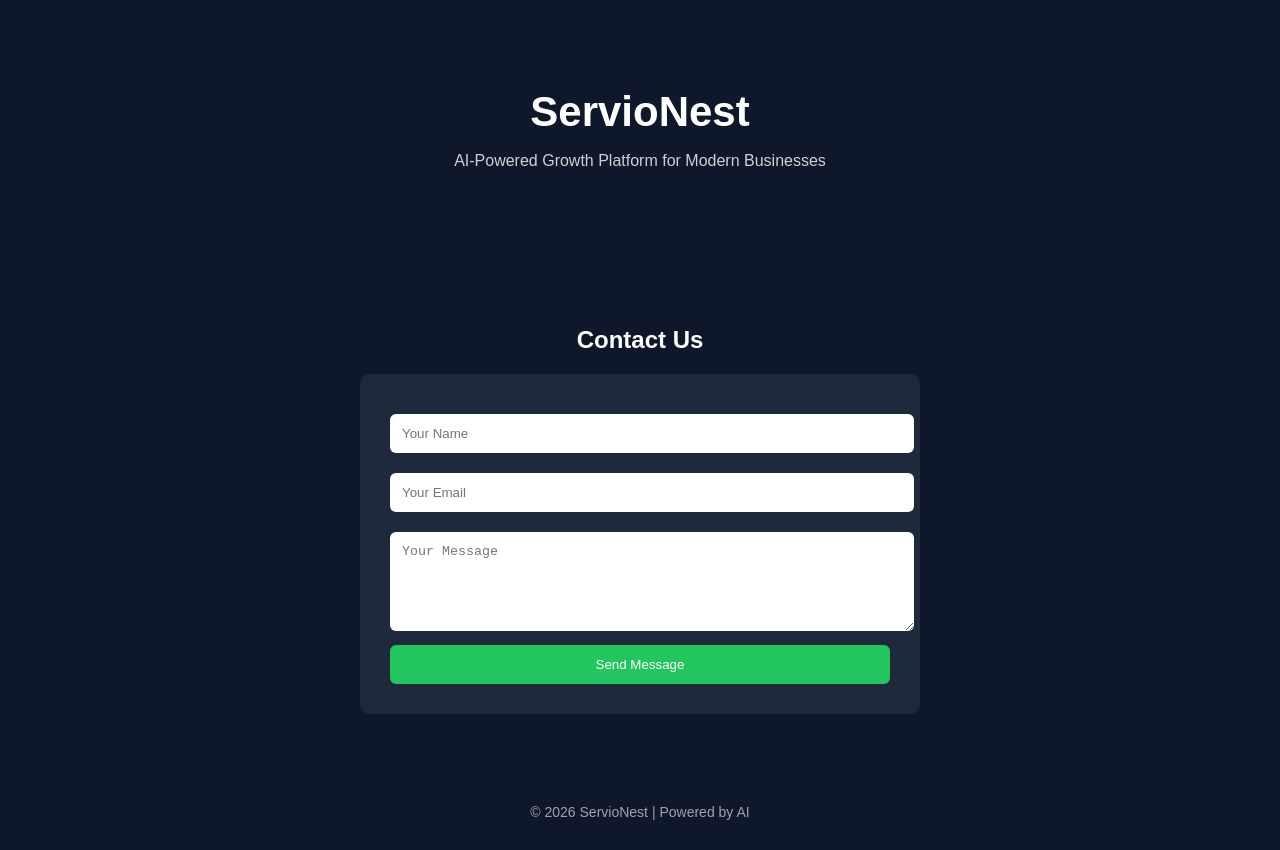
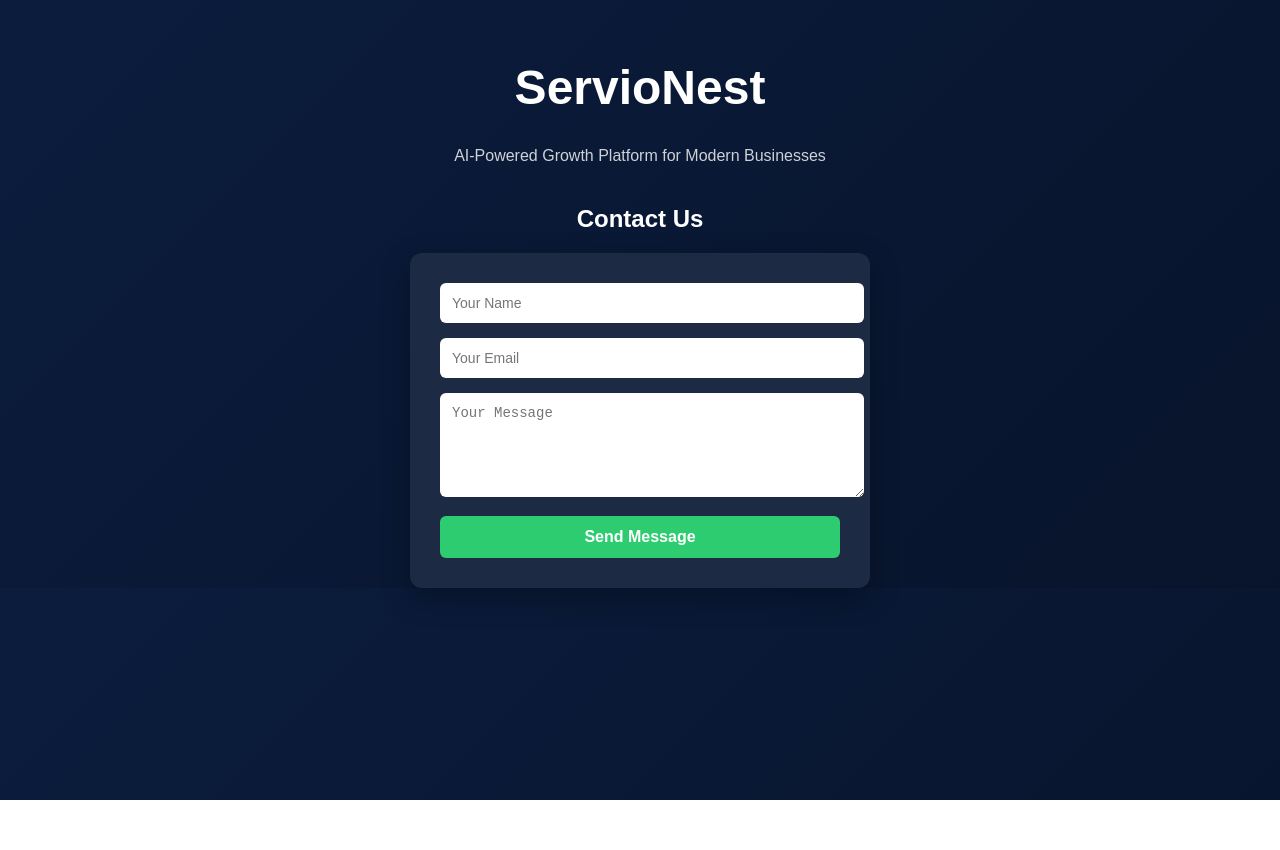
Before and after one commit to servionest/servionest, a website: page index.html in a window 1280 px wide. After the commit the page ends 800 px from the top, so only its background shows below. Drawn offline with Linux system fonts and the light colour scheme.

Commit message:
Update index.html

```diff
--- a/index.html
+++ b/index.html
@@ -1,128 +1,110 @@
 <!DOCTYPE html>
-<html lang="en">
+<html>
 <head>
-  <meta charset="UTF-8">
-  <title>ServioNest – AI Growth Platform</title>
-  <meta name="viewport" content="width=device-width, initial-scale=1.0">
+  <meta charset="UTF-8" />
+  <title>ServioNest</title>
+  <meta name="viewport" content="width=device-width, initial-scale=1.0" />
   <style>
     body {
+      margin: 0;
       font-family: Arial, sans-serif;
-      margin: 0;
-      background: #0f172a;
+      background: linear-gradient(135deg, #0b1c3d, #08142b);
       color: white;
       text-align: center;
     }
 
-    header {
-      padding: 60px 20px;
+    h1 {
+      margin-top: 60px;
+      font-size: 48px;
     }
 
-    h1 {
-      font-size: 42px;
-      margin-bottom: 10px;
+    .subtitle {
+      opacity: 0.8;
+      margin-bottom: 40px;
     }
 
-    p {
-      opacity: 0.8;
-    }
-
-    .section {
-      padding: 60px 20px;
-    }
-
-    .contact-box {
-      max-width: 500px;
+    .card {
+      background: #1c2a44;
+      padding: 30px;
+      border-radius: 12px;
+      width: 400px;
       margin: auto;
-      background: #1e293b;
-      padding: 30px;
-      border-radius: 10px;
+      box-shadow: 0 10px 30px rgba(0,0,0,0.3);
     }
 
     input, textarea {
       width: 100%;
       padding: 12px;
-      margin: 10px 0;
+      margin-bottom: 15px;
       border-radius: 6px;
       border: none;
+      font-size: 14px;
     }
 
     button {
-      background: #22c55e;
+      width: 100%;
+      padding: 12px;
       border: none;
-      padding: 12px 20px;
+      border-radius: 6px;
+      background: #2ecc71;
       color: white;
-      border-radius: 6px;
+      font-weight: bold;
       cursor: pointer;
-      width: 100%;
+      font-size: 16px;
     }
 
     button:hover {
-      background: #16a34a;
-    }
-
-    footer {
-      padding: 30px;
-      font-size: 14px;
-      opacity: 0.6;
+      background: #27ae60;
     }
   </style>
 </head>
 
 <body>
 
-<header>
   <h1>ServioNest</h1>
-  <p>AI-Powered Growth Platform for Modern Businesses</p>
-</header>
+  <div class="subtitle">
+    AI-Powered Growth Platform for Modern Businesses
+  </div>
 
-<section class="section">
   <h2>Contact Us</h2>
 
-  <div class="contact-box">
-    <form id="contact-form">
-      <input type="text" id="name" placeholder="Your Name" required>
-      <input type="email" id="email" placeholder="Your Email" required>
-      <textarea id="message" placeholder="Your Message" rows="5" required></textarea>
+  <div class="card">
+    <form id="contactForm">
+      <input type="text" id="name" placeholder="Your Name" required />
+      <input type="email" id="email" placeholder="Your Email" required />
+      <textarea id="message" rows="5" placeholder="Your Message" required></textarea>
       <button type="submit">Send Message</button>
     </form>
   </div>
-</section>
-
-<footer>
-  © 2026 ServioNest | Powered by AI
-</footer>
 
 <script>
-document.getElementById("contact-form").addEventListener("submit", async function(e) {
+document.getElementById("contactForm").addEventListener("submit", async function(e) {
   e.preventDefault();
 
   const name = document.getElementById("name").value;
   const email = document.getElementById("email").value;
   const message = document.getElementById("message").value;
 
-  const response = await fetch("/.netlify/functions/send-email", {
-    method: "POST",
-    headers: {
-      "Content-Type": "application/json"
-    },
-    body: JSON.stringify({
-      to: "support@servionest.com",
-      subject: "New ServioNest Contact Form Message",
-      message: `
-        <strong>Name:</strong> ${name}<br>
-        <strong>Email:</strong> ${email}<br>
-        <strong>Message:</strong><br>${message}
-      `
-    })
-  });
+  try {
+    const response = await fetch("/.netlify/functions/send-email", {
+      method: "POST",
+      headers: { "Content-Type": "application/json" },
+      body: JSON.stringify({
+        name: name,
+        email: email,
+        message: message
+      })
+    });
 
-  const result = await response.json();
+    if (response.ok) {
+      alert("Message sent successfully! 🚀");
+      document.getElementById("contactForm").reset();
+    } else {
+      alert("Something went wrong. Please try again.");
+    }
 
-  if (result.success) {
-    alert("Message sent successfully!");
-    document.getElementById("contact-form").reset();
-  } else {
-    alert("There was an error sending your message.");
+  } catch (error) {
+    alert("Error sending message.");
   }
 });
 </script>
```
